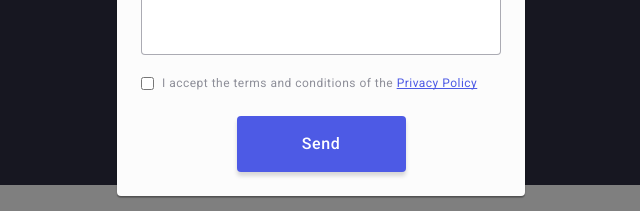
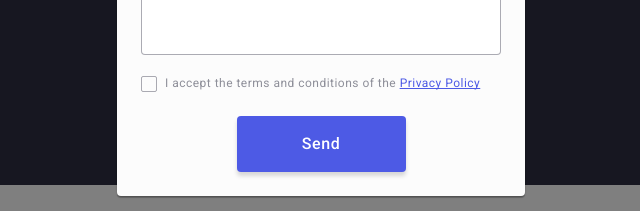
Before and after one commit to roman-panchuk98/goit-markup-hw-05, a plain HTML site: page index.html in a window 1280 px wide. Shown: the part 488-699 px from the top of the page, 319-959 px from the left. Drawn offline with nearby package versions, Linux system fonts and the light colour scheme.

Commit message:
Add markup CSS

```diff
--- a/css/styles.css
+++ b/css/styles.css
@@ -602,7 +602,7 @@ h1,h2,h3,h4,h5,h6,p,ul {
     display: flex;
     align-items: center;
     justify-content: center;
-    border-radius: 100%;
+    border-radius: 50%;
     width: 24px;
     height: 24px;
     margin-left: auto;
@@ -644,7 +644,6 @@ margin-bottom: 24px;
 
 .form-field {
 margin-bottom: 8px;
-
 }
 
 .form-label {
@@ -716,18 +715,6 @@ position: relative;
 
 
 
-
-.checkbox-container {
-    display: flex;
-    gap: 8px;
-    align-items: center;
-    font-weight: 400;
-    font-size: 12px;
-    line-height: 1.16667;
-    letter-spacing: 0.04em;
-    color: #8e8f99;
-}
-
 .send-btn {
     margin: 0 auto;
     font-weight: 500;
@@ -755,3 +742,50 @@ position: relative;
     text-decoration-skip-ink: none;
     color: #4d5ae5;
 }
+
+.checkbox-container {
+    display: flex;
+    gap: 8px;
+    align-items: center;
+    font-weight: 400;
+    font-size: 12px;
+    line-height: 1.16667;
+    letter-spacing: 0.04em;
+    color: #8e8f99;
+}
+
+.visually-hidden {
+    position: absolute;
+    width: 1px;
+    height: 1px;
+    margin: -1px;
+    border: 0;
+    padding: 0;
+    white-space: nowrap;
+    clip-path: inset(100%);
+    clip: rect(0 0 0 0);
+    overflow: hidden;
+}
+
+.accept-box {
+    border-radius: 2px;
+    border: 1px solid rgba(46, 47, 66, 0.4);
+    min-width: 16px;
+    height: 16px;
+    display: flex;
+    align-items: center;
+    justify-content: center;
+    transition: background-color 250ms cubic-bezier(0.4, 0, 0.2, 1),
+    border-color 250ms cubic-bezier(0.4, 0, 0.2, 1);
+}
+
+.icon-checkbox {
+    fill: #fcfcfc;
+}
+
+.accept-box:active,
+.accept-box:focus {
+    background-color: #404BBF;
+    border-color:#404BBF;
+
+}
--- a/index.html
+++ b/index.html
@@ -403,8 +403,13 @@
       <textarea  class="form-textarea" name="comment" id="comment" rows="5" placeholder="Text input"></textarea>
     </div>
 
-    <div class="checkbox-container">
-      <input class="checkbox-input" type="checkbox" name="checkbox" id="checkbox" required>
+    <div class="checkbox-container ">
+        <input class="visually-hidden" type="checkbox" name="checkbox" id="checkbox" >
+        <div class="accept-box">
+        <svg width="10" height="8" class="icon-checkbox">
+          <use href="./images/icons.svg#icon-checkbox"></use>
+        </svg>
+      </div>
       <label for="checkbox">I accept the terms and conditions of the <span><a href="" class="privacy-policy">Privacy Policy</a></span></label>
     </div>
   </form>
```
